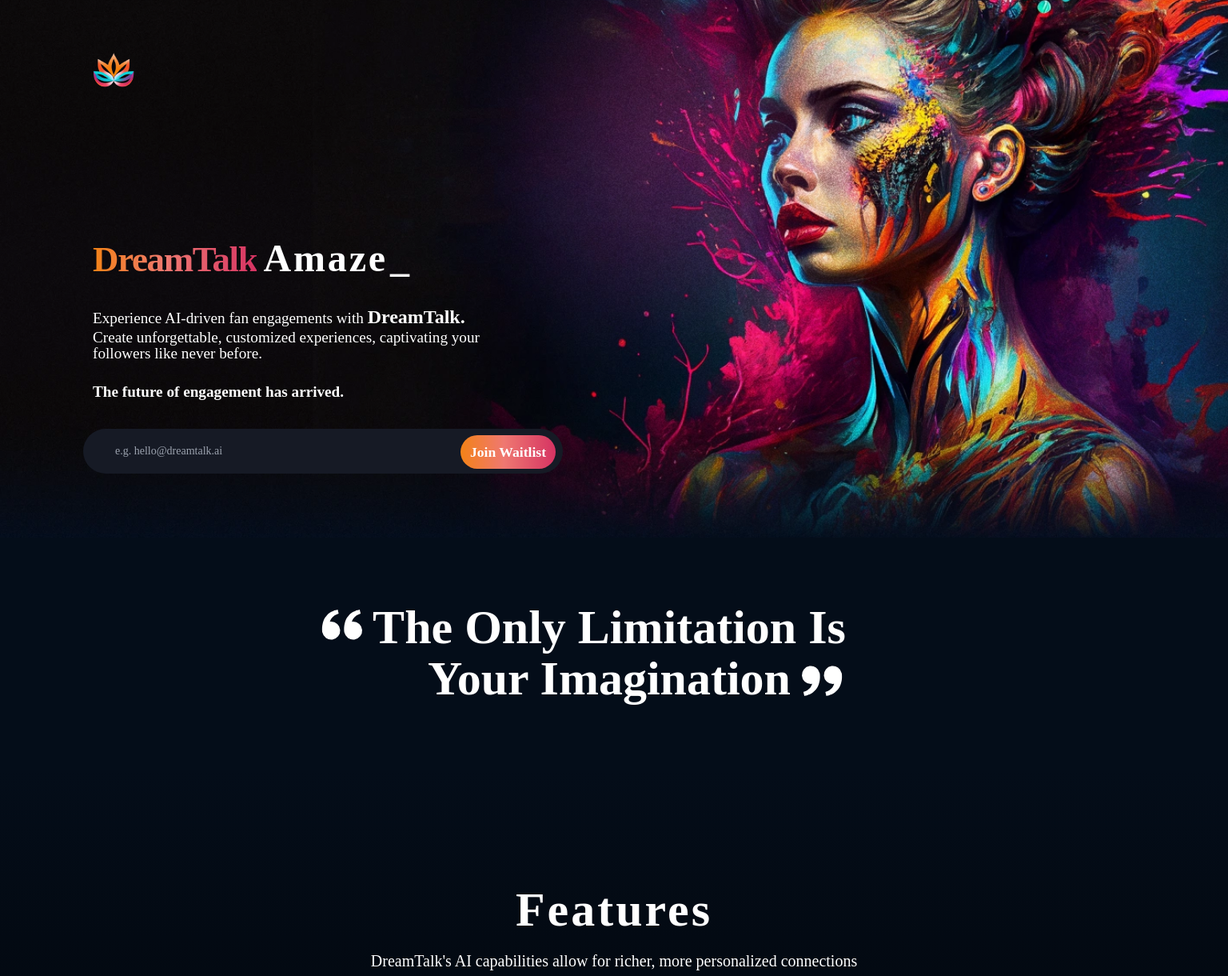
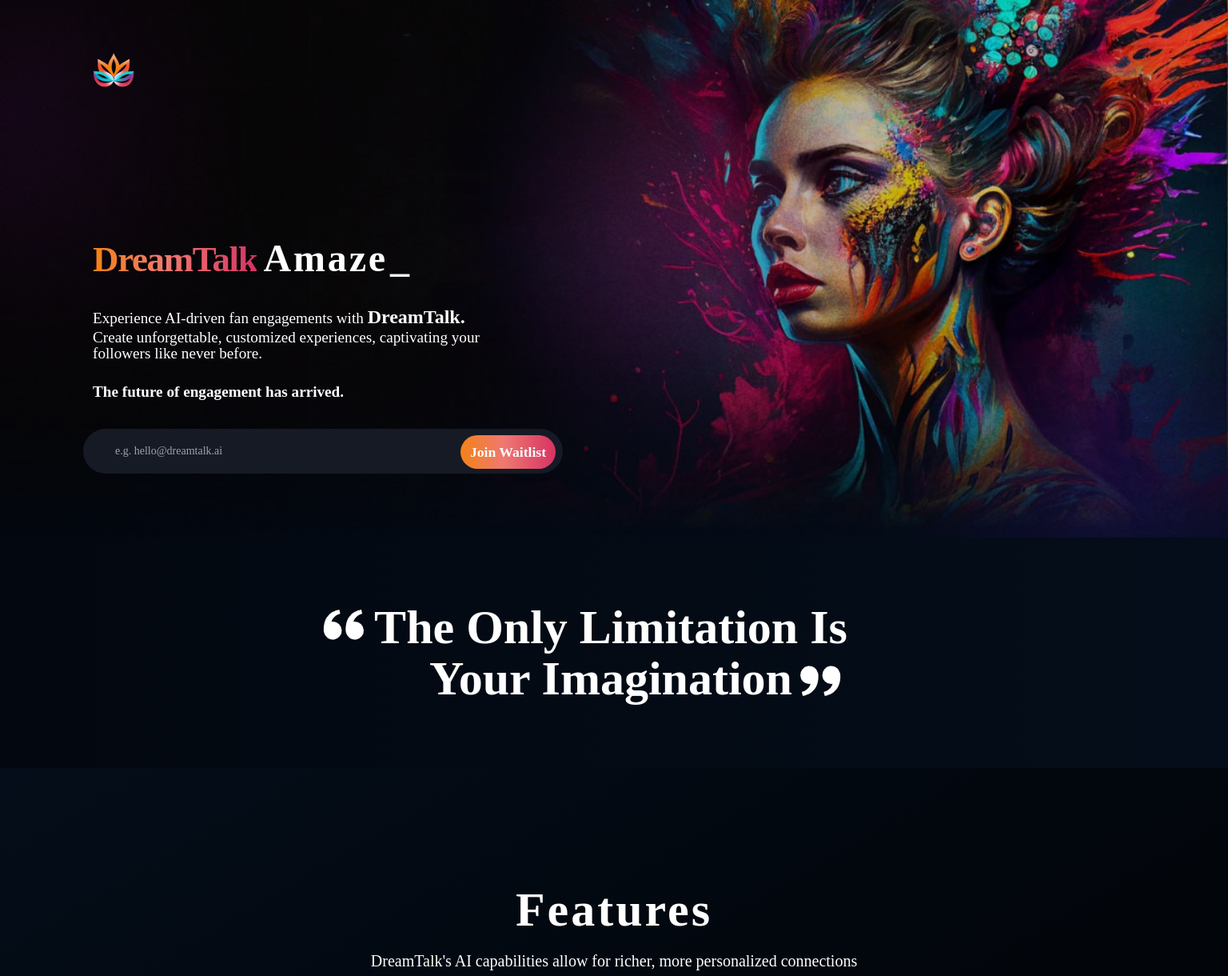
Before and after one commit to babulakterfsd/DreamTalk, a Next.js app: page / in a window 1536 px wide. Shown: the top 1220 px of the page at 80% size. Built offline with nearby package versions, Linux system fonts and the light colour scheme.

Commit message:
possibilities texts changed with animation

```diff
--- a/src/components/ui/Features.tsx
+++ b/src/components/ui/Features.tsx
@@ -9,7 +9,7 @@
     <div
       className="py-20 lg:py-36"
       style={{
-        background: 'linear-gradient(to bottom, rgba(4,13,25,1), #000)',
+        background: 'linear-gradient(to bottom right, rgba(4,13,25,1), #000)',
       }}
     >
       <div className="">
--- a/src/components/ui/Hero.tsx
+++ b/src/components/ui/Hero.tsx
@@ -83,7 +83,7 @@
     <section id="herosection" className="hero">
       <div
         className={`${
-          bgtimer ? Styles.herobackground : Styles.herobackgroundlight
+          !bgtimer ? Styles.herobackground : Styles.herobackgroundlight
         } `}
       >
         <div className="herotextcontainer main-container pb-8 lg:pb-20 flex flex-col lg:gap-y-16">
--- a/src/components/ui/Possibilities.tsx
+++ b/src/components/ui/Possibilities.tsx
@@ -2,7 +2,13 @@
 
 const Possibilities = () => {
   return (
-    <section className="bg-[#040d19] pt-20 pb-16 lg:py-28 xl:py-20 relative">
+    <section
+      className=" pt-20 pb-16 lg:py-28 xl:py-20 relative"
+      style={{
+        background:
+          'linear-gradient(to right, rgba(3,8,16,1) 1%, rgba(4,13,25,1) 99%)',
+      }}
+    >
       <div className="main-container">
         {/* <div
           className="lg:flex justify-center lg:justify-start items-center"
@@ -35,7 +41,7 @@
               <span className="block">The only limitation is</span>
               <span className="block">your imagination</span>
             </h1>
-            <BiSolidQuoteAltRight className="text-2xl lg:text-6xl self-end lg:block -ml-6 lg:-ml-[60px]"></BiSolidQuoteAltRight>
+            <BiSolidQuoteAltRight className="text-2xl lg:text-6xl self-end lg:block -ml-6 lg:-ml-16"></BiSolidQuoteAltRight>
           </div>
         </div>
       </div>
--- a/src/styles/hero.module.css
+++ b/src/styles/hero.module.css
@@ -41,3 +41,16 @@
     width: 60vw !important;
   }
 }
+
+@media screen and (min-width: 1400px) {
+  .herobackground {
+    background: linear-gradient(
+        to right,
+        rgba(0, 0, 0, 0.5) 0%,
+        rgba(0, 0, 0, 0.1) 100%
+      ),
+      url('../../public/assets/images/webp/desktopbigdrmtalk.webp');
+    background-repeat: no-repeat;
+    background-size: cover;
+  }
+}
```
Also changed, not shown: public/assets/images/webp/desktopbigdrmtalk.webp (added).
